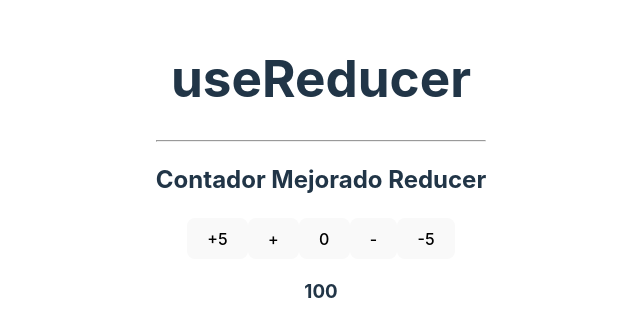
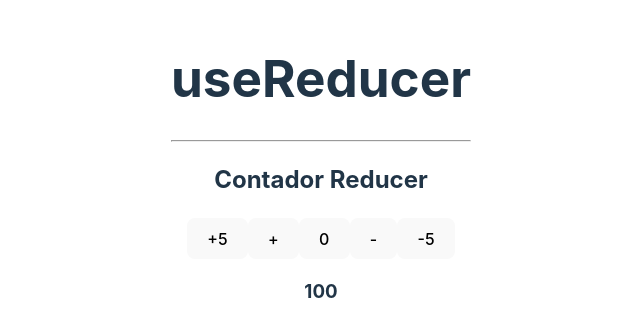
Before and after one commit to sebastianbarcia/practicando_reductores.redux, a React (Vite) app: page / in a window 1280 px wide. Shown: the part 230-566 px from the top of the page, without its empty margins (319-959 px from the left). Built offline with nearby package versions, Linux system fonts and the light colour scheme.

Commit message:
arreglo en titulo contador

```diff
--- a/src/components/Contador.jsx
+++ b/src/components/Contador.jsx
@@ -19,7 +19,7 @@ const Contador = () => {
 
   return (
     <div>
-      <h2>Contador Mejorado Reducer</h2>
+      <h2>Contador Reducer</h2>
     <nav>
       <button onClick={sumar5}>+5</button>
       <button onClick={sumar}>+</button>
```
